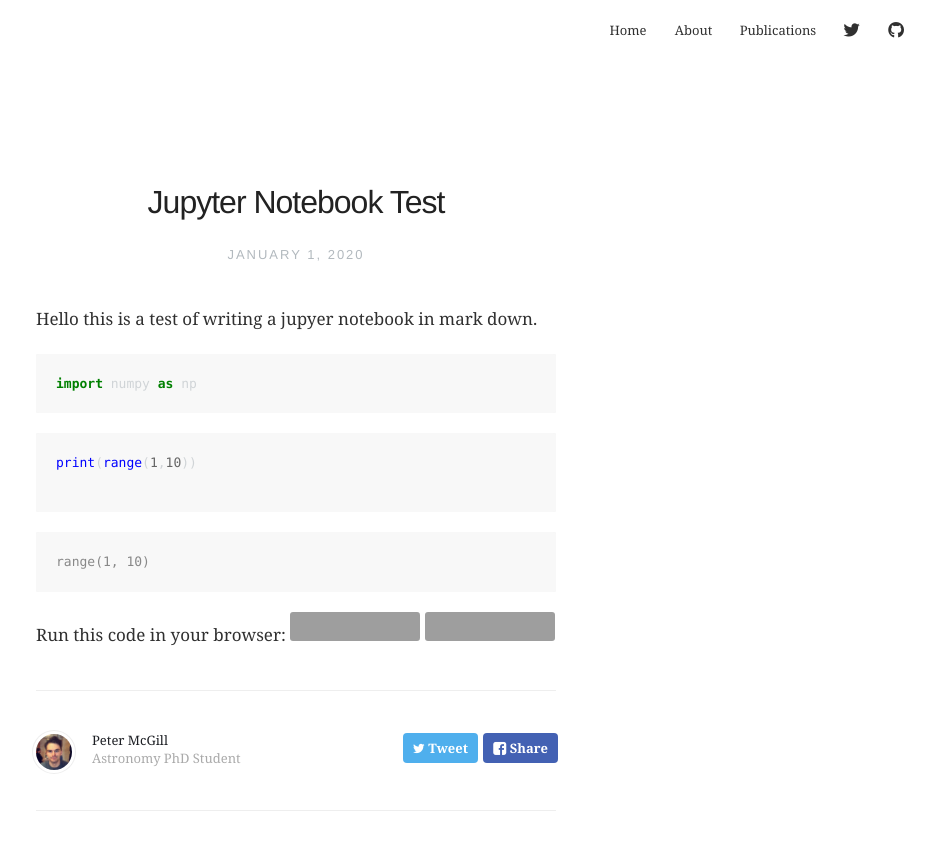
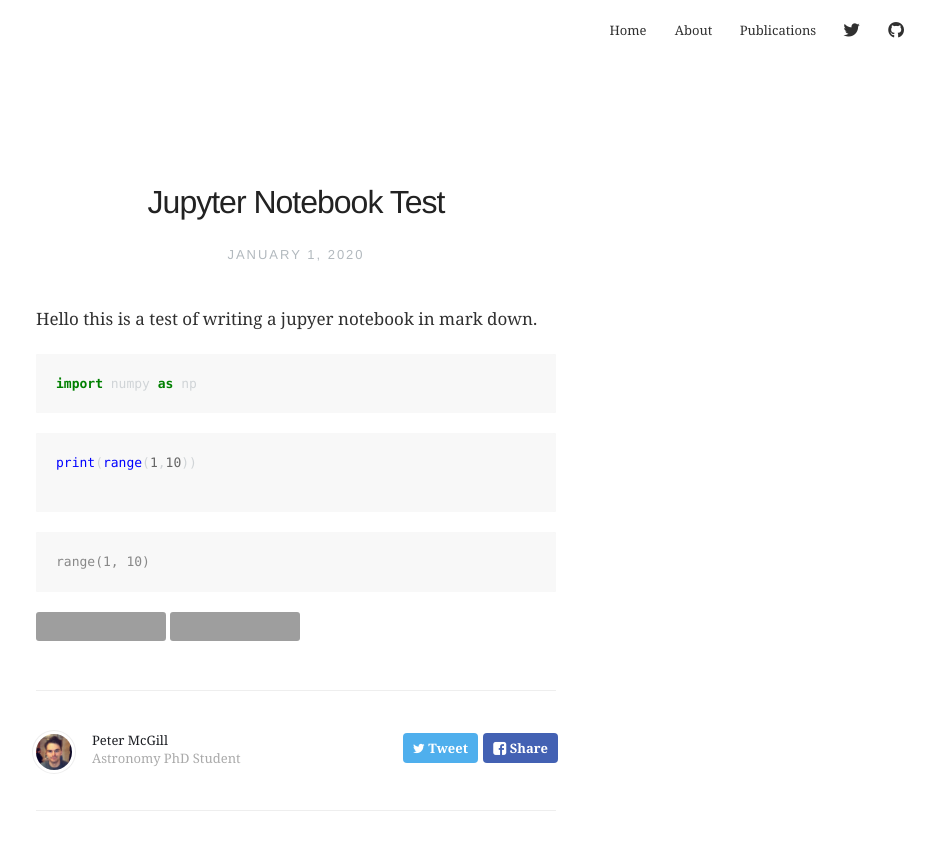
Before and after one commit to astrophpeter/astrophpeter.github.io, a Jekyll site: the page built from _posts/2020-01-1-jupyter-notebook-test.md, in a window 1280 px wide, cut to the strip 0-951 px from the top of the page. Shown: the top 850 px of the strip, without its empty margins (344-1279 px from the left). Built offline with Jekyll 4.4.1, drawn with Linux system fonts in a browser that asks for light colours; nearby versions of some CDN libraries; grey boxes are pictures that could not be loaded.

Commit message:
Update 2020-01-1-jupyter-notebook-test.md

```diff
--- a/_posts/2020-01-1-jupyter-notebook-test.md
+++ b/_posts/2020-01-1-jupyter-notebook-test.md
@@ -17,4 +17,4 @@
 
     range(1, 10)
 
-Run this code in your browser:  [![Binder](https://mybinder.org/badge_logo.svg#badge)](https://mybinder.org/v2/gh/astrophpeter/astrophpeter.github.io/master?filepath=2020-01-1-jupyter-notebook-test.ipynb) [![Open In Colab](https://colab.research.google.com/assets/colab-badge.svg#badge)](https://colab.research.google.com/github/astrophpeter/astrophpeter.github.io/blob/master/2020-01-1-jupyter-notebook-test.ipynb)
+[![Binder](https://mybinder.org/badge_logo.svg#badge)](https://mybinder.org/v2/gh/astrophpeter/astrophpeter.github.io/master?filepath=2020-01-1-jupyter-notebook-test.ipynb) [![Open In Colab](https://colab.research.google.com/assets/colab-badge.svg#badge)](https://colab.research.google.com/github/astrophpeter/astrophpeter.github.io/blob/master/2020-01-1-jupyter-notebook-test.ipynb)
```
